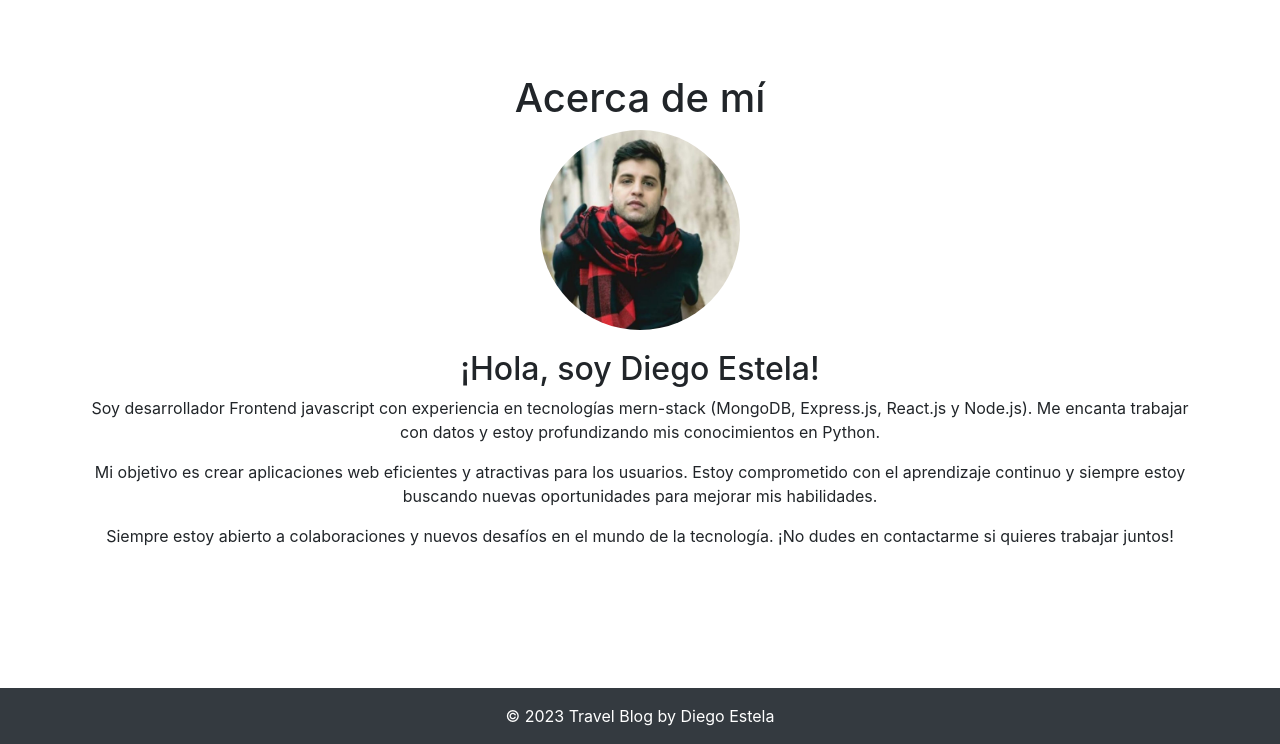
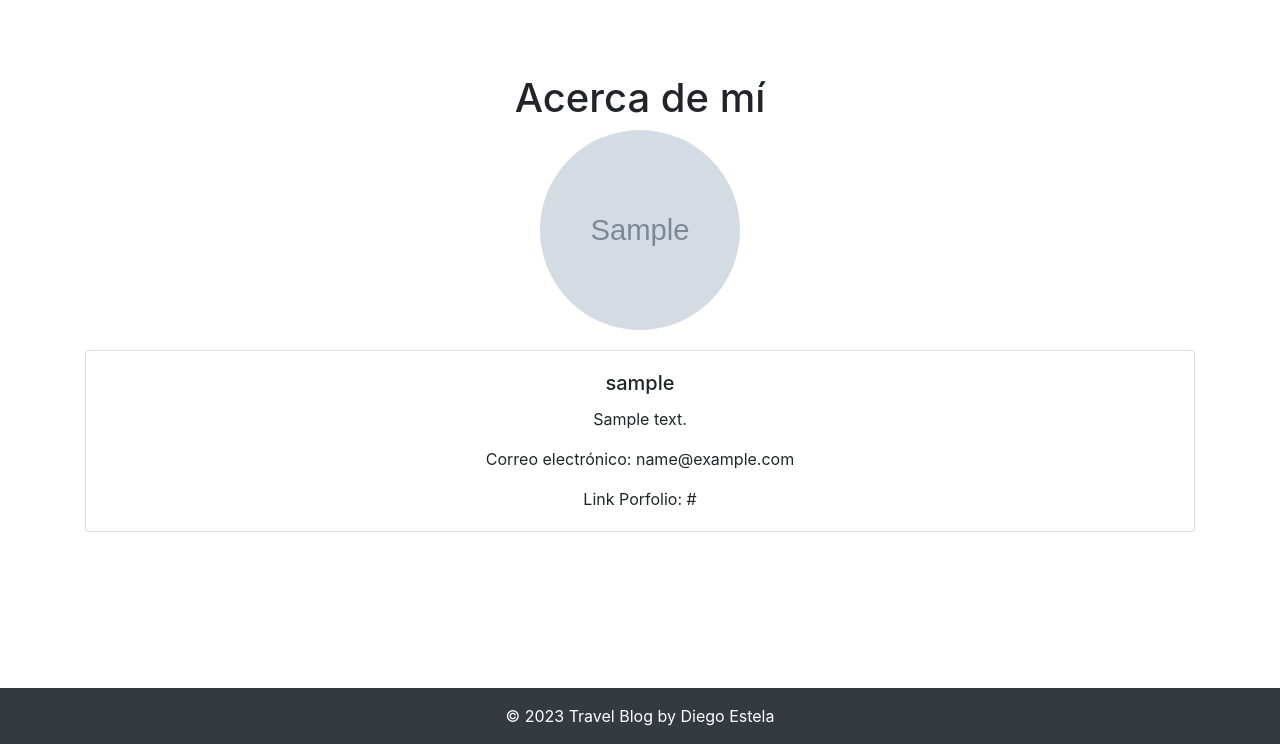
Before and after one commit to DiegoEstela/entrega-final_python, a Django app: page /pages/about_me/ in a window 1280 px wide. Shown: the part 56-800 px from the top of the page. Run offline with Django 4.2, Linux system fonts and the light colour scheme; a user stored in the database is signed in; tables that the repository leaves empty hold one stand-in row (values such as "Sample post"); grey boxes marked "Sample" are stand-in pictures; some libraries are stand-ins or nearby versions.

Commit message:
fix register

```diff
--- a/blogapp/models.py
+++ b/blogapp/models.py
@@ -15,10 +15,13 @@ class Blog(models.Model):
 
 
 class UserProfile(models.Model):
-    user = models.OneToOneField(User, on_delete=models.CASCADE, default=1)
+    user = models.OneToOneField(User, on_delete=models.CASCADE)
     username = models.CharField(max_length=150, unique=True)
     password = models.CharField(max_length=128)
-    email = models.EmailField(unique=True, default=1)
+    email = models.EmailField(unique=True)
+    description = models.TextField(blank=True)
+    portfolio_link = models.URLField(blank=True)
+    avatar = models.ImageField(upload_to='avatars/')
 
     def __str__(self):
         return self.username
--- a/blogapp/templates/blogapp/about_me.html
+++ b/blogapp/templates/blogapp/about_me.html
@@ -20,28 +20,21 @@
 <div class="about-container">
   <h1>Acerca de mí</h1>
   <img
-    src="{% static 'images/profile.jpeg' %}"
+    src="{% if user_profile.avatar %}{{ user_profile.avatar.url }}{% else %}{% static 'images/default_avatar.png' %}{% endif %}"
     alt="Mi imagen"
-    width="100"
-    height="100"
+    width="200"
+    height="200"
     class="about-image"
   />
 
   <p class="about-description"></p>
-  <h2>¡Hola, soy Diego Estela!</h2>
-  <p>
-    Soy desarrollador Frontend javascript con experiencia en tecnologías
-    mern-stack (MongoDB, Express.js, React.js y Node.js). Me encanta trabajar
-    con datos y estoy profundizando mis conocimientos en Python.
-  </p>
-  <p>
-    Mi objetivo es crear aplicaciones web eficientes y atractivas para los
-    usuarios. Estoy comprometido con el aprendizaje continuo y siempre estoy
-    buscando nuevas oportunidades para mejorar mis habilidades.
-  </p>
-  <p>
-    Siempre estoy abierto a colaboraciones y nuevos desafíos en el mundo de la
-    tecnología. ¡No dudes en contactarme si quieres trabajar juntos!
-  </p>
+  <div class="card">
+    <div class="card-body">
+      <h5 class="card-title">{{ user_profile.user.username }}</h5>
+      <p class="card-text">{{ user_profile.description }}</p>
+      <p class="card-text">Correo electrónico: {{ user_profile.user.email }}</p>
+      <p class="card-text">Link Porfolio: {{ user_profile.portfolio_link }}</p>
+    </div>
+  </div>
 </div>
 {% endblock %}
--- a/blogapp/templates/blogapp/base.html
+++ b/blogapp/templates/blogapp/base.html
@@ -43,6 +43,7 @@
     </style>
   </head>
   <body>
+    {% if user.is_authenticated %}
     <nav class="navbar navbar-expand-lg navbar-dark bg-dark">
       <a class="navbar-brand" href="{% url 'home' %}">Mi Sitio Web</a>
       <button
@@ -97,6 +98,7 @@
         &nbsp; {% endif %}
       </a>
     </nav>
+    {% endif %}
 
     <div class="container mt-4 content">{% block content %} {% endblock %}</div>
 
--- a/blogapp/templates/registration/update_profile.html
+++ b/blogapp/templates/registration/update_profile.html
@@ -5,7 +5,7 @@
       <div class="card mt-5">
         <div class="card-header bg-primary text-white">Actualizar Perfil</div>
         <div class="card-body">
-          <form method="post">
+          <form method="post" enctype="multipart/form-data">
             {% csrf_token %} {{ form.as_p }}
             <button type="submit" class="btn btn-primary">Actualizar</button>
           </form>
--- a/blogapp/urls.py
+++ b/blogapp/urls.py
@@ -14,6 +14,4 @@ urlpatterns = [
     path('update_profile/', update_user_profile, name='update_profile'),
     path('pages/<int:pk>/delete/', BlogDeleteView.as_view(), name='delete_blog'),
     path('pages/<int:pk>/edit/', BlogUpdateView.as_view(), name='edit_blog'),
-
-
 ]
--- a/blogapp/views.py
+++ b/blogapp/views.py
@@ -20,18 +20,27 @@ def home(request):
 
 
 def about_me(request):
-    return render(request, 'blogapp/about_me.html')
+    user_profile = UserProfile.objects.get(user=request.user)
+    return render(request, 'blogapp/about_me.html', {'user_profile': user_profile})
 
 
 def signup(request):
     if request.method == 'POST':
-        form = CustomUserCreationForm(request.POST)
+        form = CustomUserCreationForm(request.POST, request.FILES)
         if form.is_valid():
             user = form.save(commit=False)
             user.email = form.cleaned_data['email']
             user.save()
+
             user_profile = UserProfile(
-                user=user, username=form.cleaned_data['username'], password=form.cleaned_data['password1'], email=form.cleaned_data['email'])
+                user=user,
+                username=form.cleaned_data['username'],
+                password=form.cleaned_data['password1'],
+                email=form.cleaned_data['email'],
+                avatar=form.cleaned_data['avatar'],
+                description=form.cleaned_data['description'],
+                portfolio_link=form.cleaned_data['portfolio_link']
+            )
             user_profile.save()
 
             return redirect('login')
@@ -89,11 +98,15 @@ def create_blog(request):
 def update_user_profile(request):
     if request.method == 'POST':
         form = UserProfileUpdateForm(
-            request.POST, instance=request.user.userprofile)
+            request.POST, request.FILES, instance=request.user.userprofile)
 
         if form.is_valid():
             form.save()
+            messages.success(request, 'Perfil actualizado exitosamente.')
             return redirect(reverse_lazy('home'))
+        else:
+            messages.error(
+                request, 'Hubo un error al actualizar el perfil. Verifica los datos.')
 
     else:
         form = UserProfileUpdateForm(instance=request.user.userprofile)
--- a/blogproject/settings.py
+++ b/blogproject/settings.py
@@ -16,8 +16,9 @@ import os
 # Build paths inside the project like this: BASE_DIR / 'subdir'.
 BASE_DIR = Path(__file__).resolve().parent.parent
 
+MEDIA_ROOT = os.path.join(BASE_DIR, 'media')
 MEDIA_URL = '/media/'
-MEDIA_ROOT = os.path.join(BASE_DIR, 'media')
+MEDIA_ROOT = os.path.join(BASE_DIR, 'blogapp/static/images')
 
 
 # Quick-start development settings - unsuitable for production
```
Also changed, not shown: blogapp/forms.py (+7 -2 lines), blogapp/templates/registration/signup.html (+31 -0 lines), blogapp/migrations/0006_userprofile_avatar_userprofile_description_and_more.py (added), blogapp/static/images/avatars/Captura_desde_2023-10-19_21-49-24.png (added), blogapp/static/images/avatars/Captura_desde_2023-10-19_21-49-24_4DON33q.png (added), blogapp/static/images/avatars/Captura_desde_2023-10-19_21-49-24_CuzJKn5.png (added), blogapp/static/images/avatars/Captura_desde_2023-10-24_21-05-24.png (added), 1 other file. Lines whose indentation alone changed are shown as unchanged.
